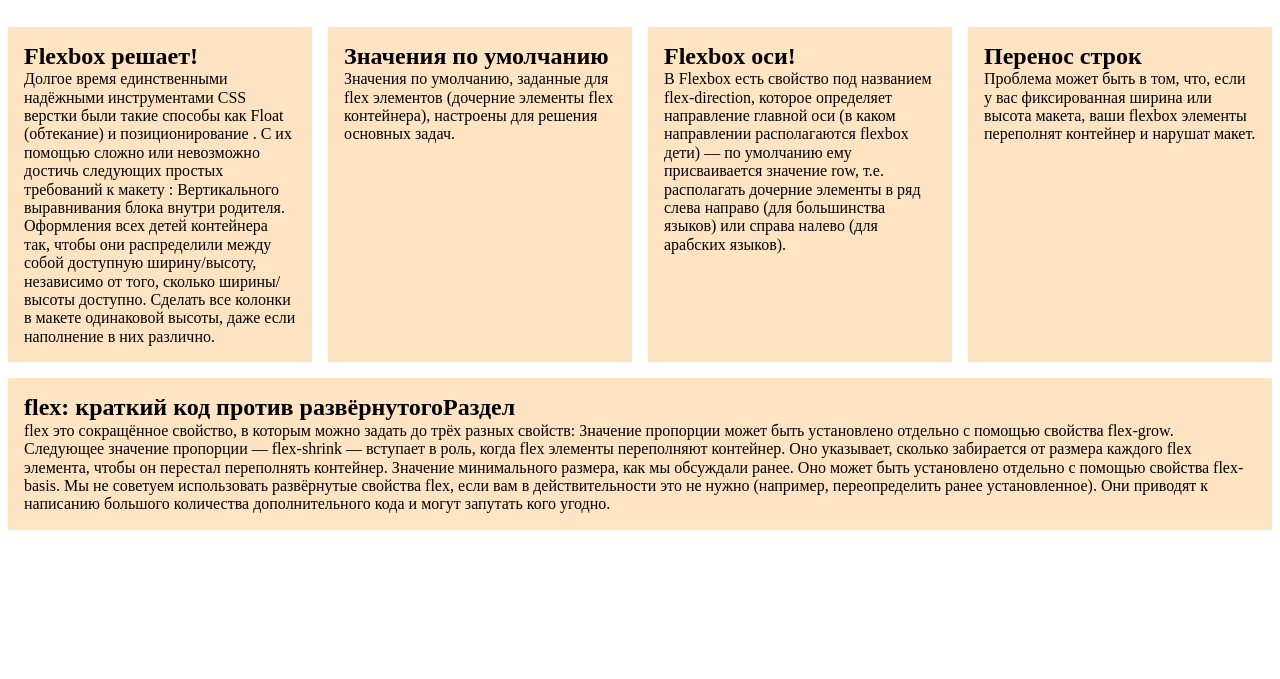
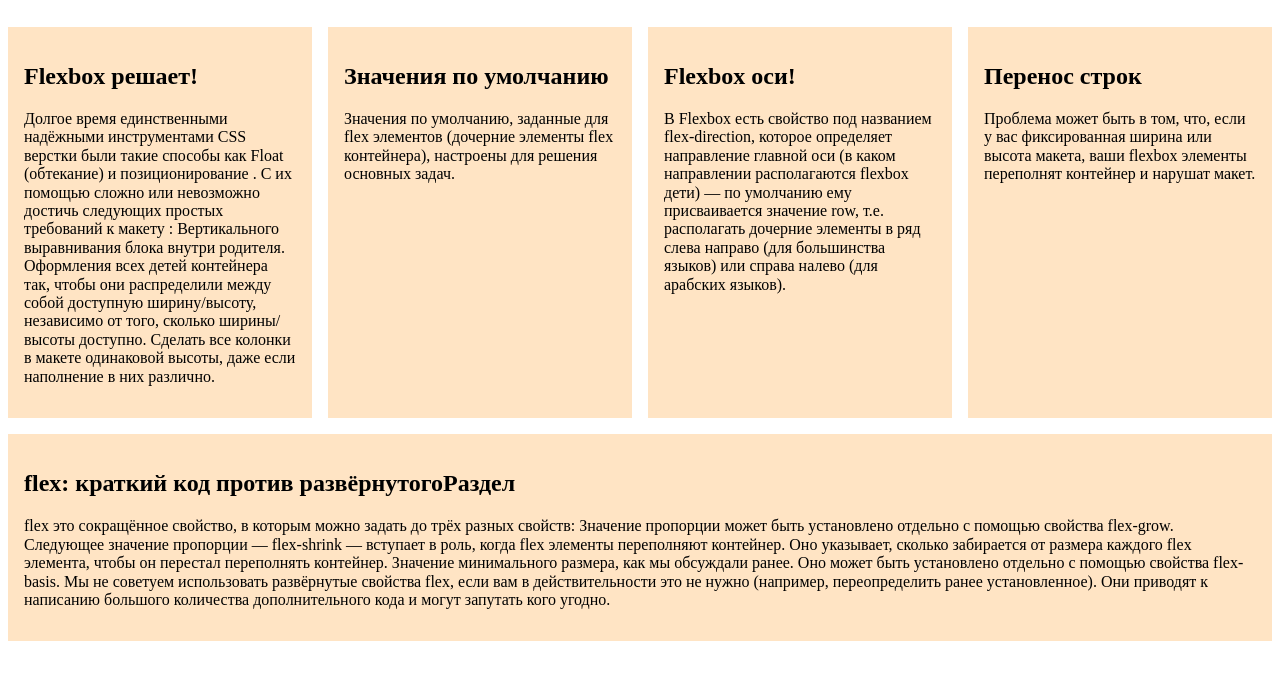
Before and after one commit to kodershved/FRONTEND, a plain HTML site: page index.html in a window 1280 px wide. Shown: the part 61-740 px from the top of the page. Drawn offline with nearby package versions, Linux system fonts and the light colour scheme.

Commit message:
Update style.css

```diff
--- a/style.css
+++ b/style.css
@@ -1,5 +1,4 @@
 * {
-  margin: 0;
   padding: 0;
   box-sizing: border-box;
 }
@@ -13,12 +12,12 @@
   padding: 16px;
   background-color: bisque;
   flex-basis: 300px;
-  flex-grow: 1;
+  flex-grow: 2;
   flex-shrink: 1;
 }
 
 .articles-list {
   display: flex;
   flex-wrap: wrap;
-  justify-content: space-around;
+  /* justify-content: space-around; */
 }
```
